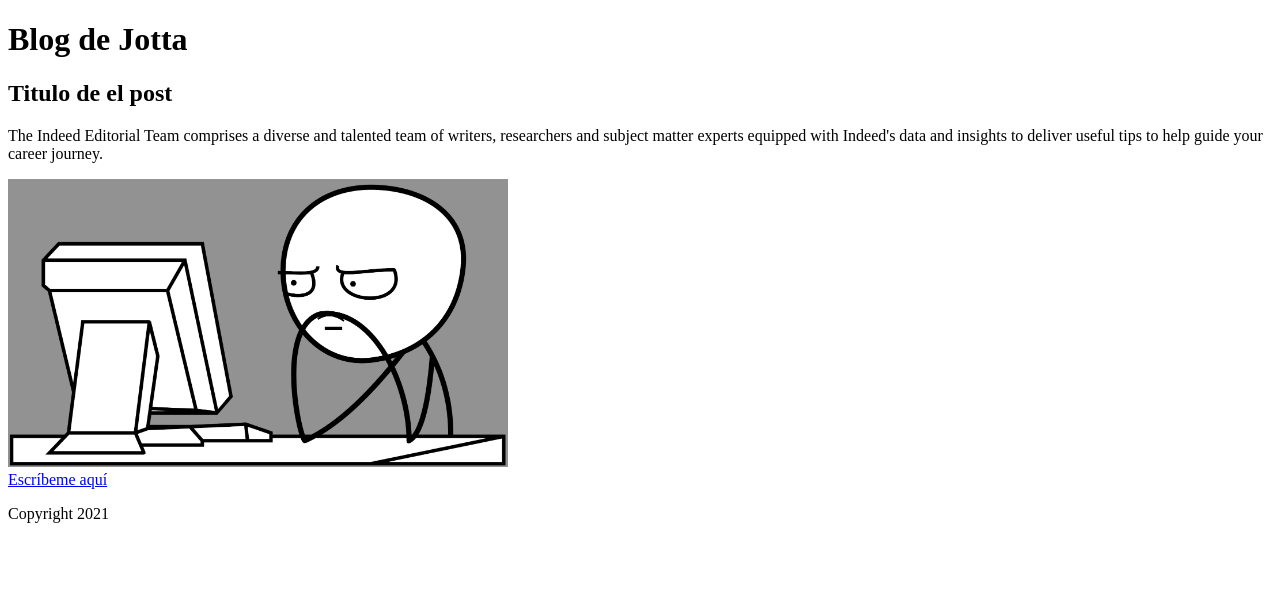
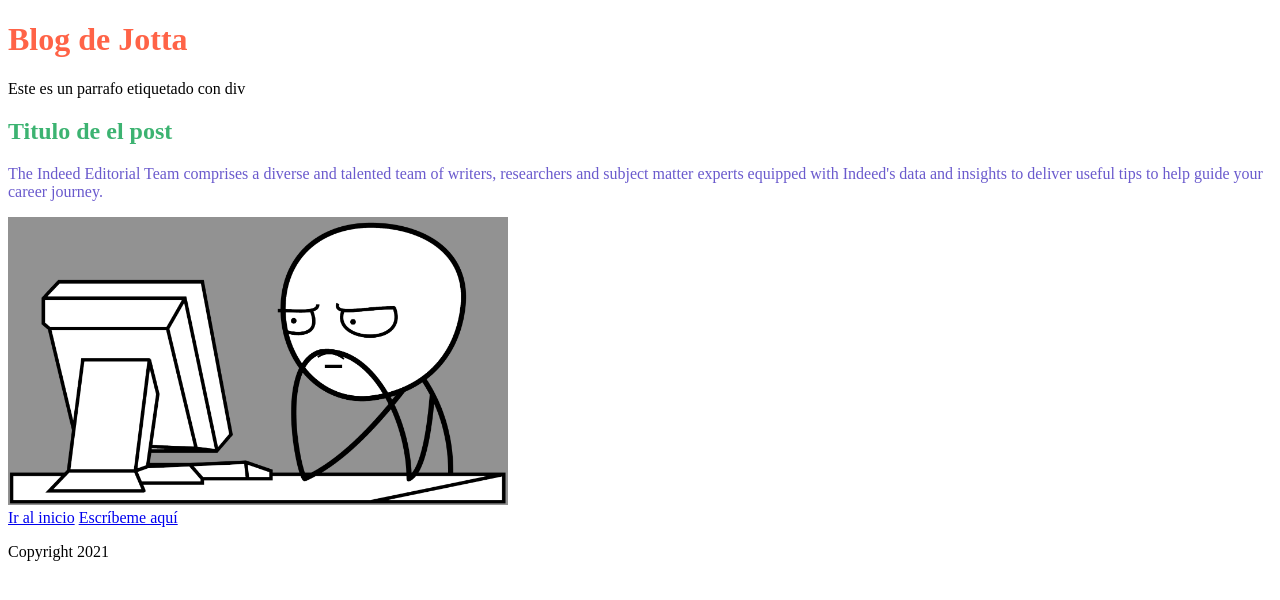
Before and after one commit to jotta-hop/CURSO_HTML_CSS, a plain HTML site: page CURSO_HTML/blog.html in a window 1280 px wide. Drawn offline with Linux system fonts and the light colour scheme.

Commit message:
added index.css

```diff
--- a/CURSO_HTML/blog.html
+++ b/CURSO_HTML/blog.html
@@ -2,21 +2,28 @@
 <html>
 <head>
     <title>Document</title>
+    <link rel="stylesheet" href="index.css">
 </head>
 <body>
-    <header>
+    <header id="titulo">
         <h1>Blog de Jotta</h1>
     </header>
+    <div>
+        <p>
+            Este es un parrafo etiquetado con div
+        </p>
+    </div>
     <section>
         <!--Article se usa para poder definir contenido de manera independiente -->
-        <article>
+        <article class="post">
             <h2>Titulo de el post</h2>
-            <p>The Indeed Editorial Team comprises a diverse and talented team of writers, researchers and subject matter experts
+            <p class="texto">The Indeed Editorial Team comprises a diverse and talented team of writers, researchers and subject matter experts
             equipped with Indeed's data and insights to deliver useful tips to help guide your career journey.</p>
             <img src="img/programmer.png" width="500px;"/>
         </article>
     </section>
     <footer>
+        <a href="#tutulo">Ir al inicio</a>
         <a href="mailto:yeyfort@hotmail.com">Escríbeme aquí</a>
         <p>Copyright 2021</p>
     </footer>
--- /dev/null
+++ b/CURSO_HTML/index.css
@@ -0,0 +1,11 @@
+#titulo {
+    color: tomato;
+}
+
+p.texto {
+    color: slateblue;
+}
+
+h2 {
+    color: mediumseagreen;
+}
```
